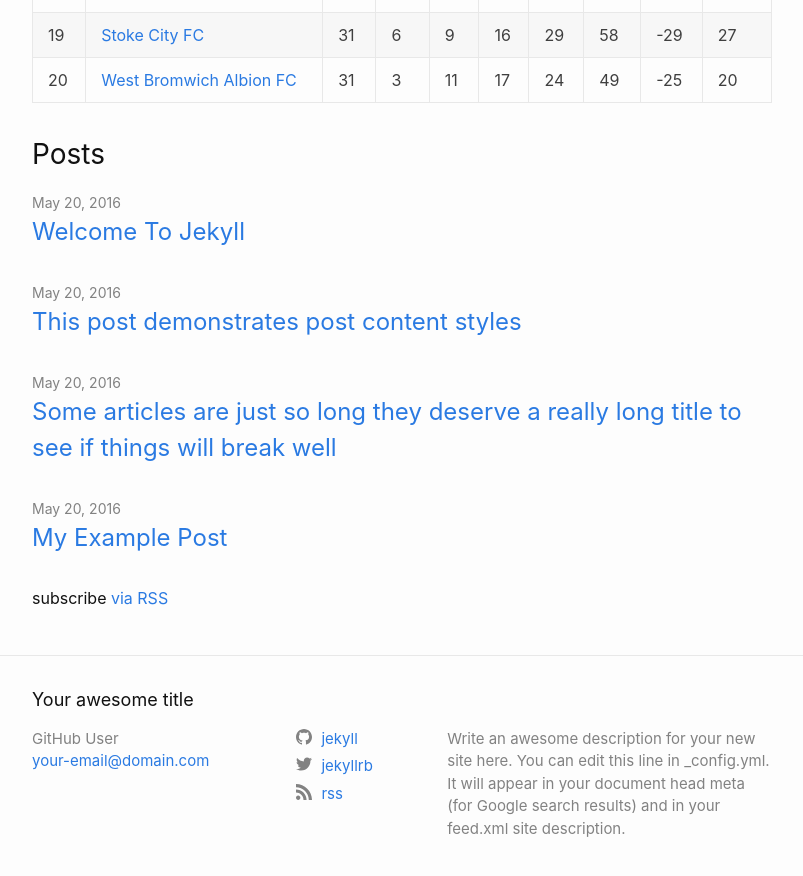
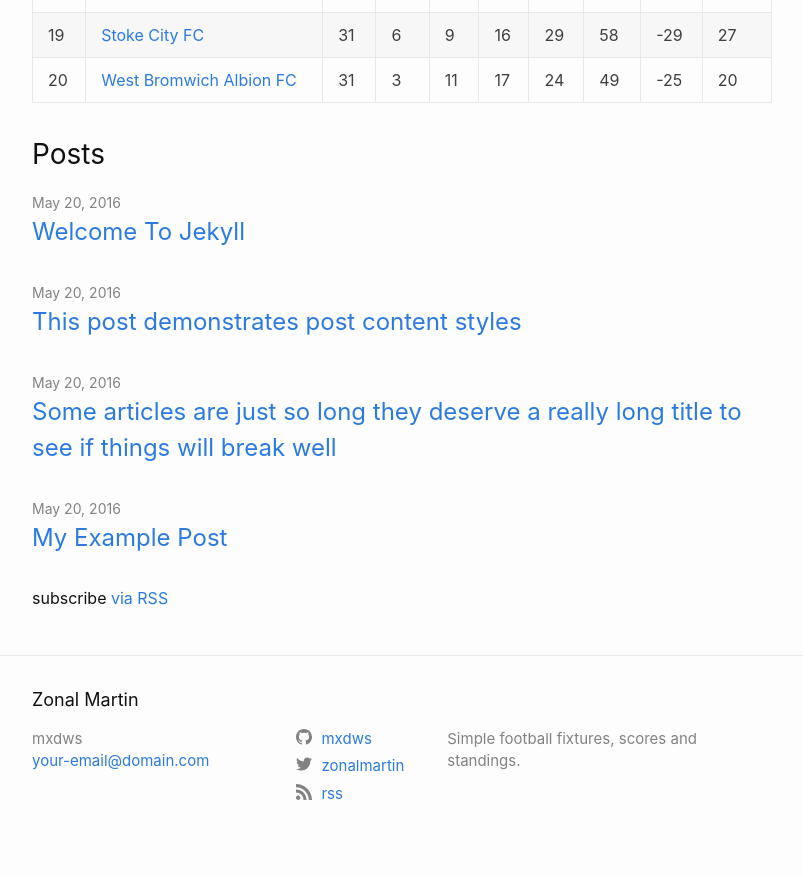
Before and after one commit to mxdws/datatable, a Jekyll site: the page built from index.html, in a window 1280 px wide and 900 px high, scrolled down 1962 px. Shown: the top 876 px of the window, without its empty margins (238-1041 px from the left). Built offline with Jekyll 4.4.1, drawn with Linux system fonts in a browser that asks for light colours; some of the changed text lies outside the part shown.

Commit message:
Add dates and site title

```diff
--- a/_config.yml
+++ b/_config.yml
@@ -1,14 +1,11 @@
-title: Your awesome title
-author: GitHub User
+title: Zonal Martin
+author: mxdws
 email: your-email@domain.com
-description: > # this means to ignore newlines until "twitter_username:"
-  Write an awesome description for your new site here. You can edit this
-  line in _config.yml. It will appear in your document head meta (for
-  Google search results) and in your feed.xml site description.
+description: Simple football fixtures, scores and standings.
 
 # social links
-twitter_username: jekyllrb
-github_username:  jekyll
+twitter_username: zonalmartin
+github_username:  mxdws
 rss: rss
 # dribbble_username: jekyll
 # facebook_username: jekyll
--- a/_includes/clubfixtures.html
+++ b/_includes/clubfixtures.html
@@ -1,6 +1,7 @@
 <!-- This is a section that retrieves club fixtures -->
 <table class="clubFixtures">
   <tr class="clubFixtureHeader">
+    <th class="date">Date</th>
     <th class="homeTeam">Home</th>
     <th class="homeGoals"></th>
     <th class="separator"></th>
@@ -11,6 +12,7 @@
   {% for games in site.data.epl201718fix.fixtures %}
     {% if games.homeTeamName == page.clubname or games.awayTeamName == page.clubname %}
       <tr class="clubFixtureRow">
+        <td class="date">{{ games.date |  date: "%m/%d/%Y" }}</td>
         <td class="homeTeam">{{ games.homeTeamName }}</td>
         <td class="homeGoals">{{ games.result.goalsHomeTeam }}</td>
         <td class="separator">-</td>
--- a/_includes/nextclubfixtures.html
+++ b/_includes/nextclubfixtures.html
@@ -1,5 +1,6 @@
 <table class="nextClubFixtures">
   <tr class="nextClubFixturesHeader">
+    <th class="date">Date</th>
     <th class="homeTeam">Home</th>
     <th class="homeGoals"></th>
     <th class="separator"></th>
@@ -10,6 +11,7 @@
   {% for games in site.data.epl201718fix.fixtures %}
     {% if games.status == "TIMED" %}
       <tr class="nextClubFixturesRow">
+        <td class="date">{{ games.date |  date: "%m/%d/%Y" }}</td>
         <td class="homeTeam">{{ games.homeTeamName }}</td>
         <td class="homeGoals">{{ games.result.goalsHomeTeam }}</td>
         <td class="separator">-</td>
--- a/_includes/nextleaguefixtures.html
+++ b/_includes/nextleaguefixtures.html
@@ -1,5 +1,6 @@
 <table class="nextLeagueFixtures">
   <tr class="nextLeagueFixturesHeader">
+    <th class="date">Date</th>
     <th class="homeTeam">Home</th>
     <th class="homeGoals"></th>
     <th class="separator"></th>
@@ -10,6 +11,7 @@
   {% for games in site.data.epl201718fix.fixtures %}
     {% if games.status == "TIMED" %}
       <tr class="nextLeagueFixturesRow">
+        <td class="date">{{ games.date |  date: "%m/%d/%Y" }}</td>
         <td class="homeTeam">{{ games.homeTeamName }}</td>
         <td class="homeGoals">{{ games.result.goalsHomeTeam }}</td>
         <td class="separator">-</td>
```
